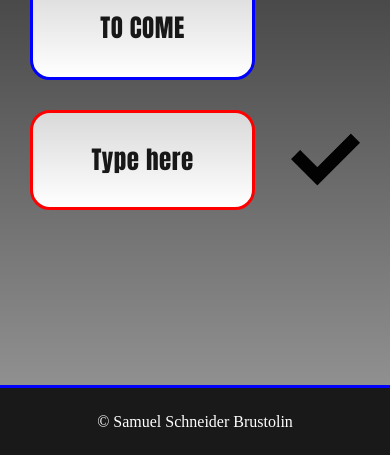
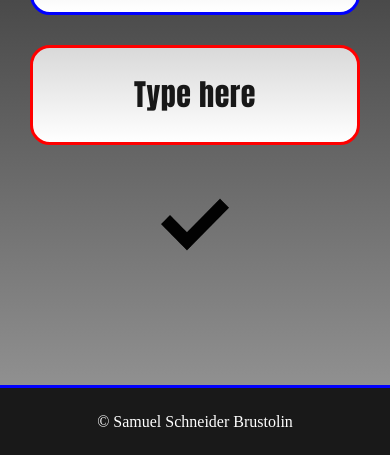
Before and after one commit to SamuelSBG/present-to-past, a plain HTML site: page index.html in a window 390 px wide. Shown: the part 389-844 px from the top of the page. Drawn offline with Linux system fonts and the light colour scheme.

Commit message:
Update style.css

```diff
--- a/style.css
+++ b/style.css
@@ -151,11 +151,23 @@ button:focus {
 
 @media (max-width: 500px) {
     .past, .present p {
-        font-size: 25px;
+        font-size: 30px;
     }
 
     .past:hover, .past:focus {
-        font-size: 25px;
+        font-size: 30px;
+    }
+
+    .main {
+        grid-area: main;
+        grid-template-columns: minmax(200px, 500px);
+        grid-template-rows: repeat(3, minmax(50px, 100px));
+        justify-content: center;
+        align-content: center;
+        grid-template-areas:
+        "present"
+        "past"
+        "check";
     }
 
 }
```
